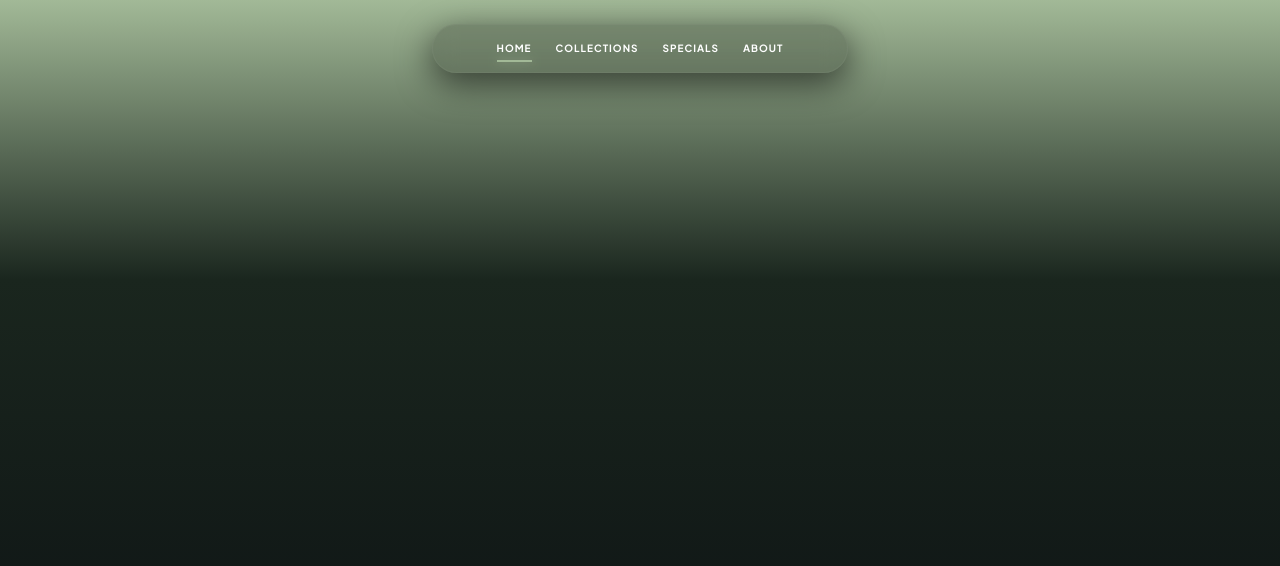
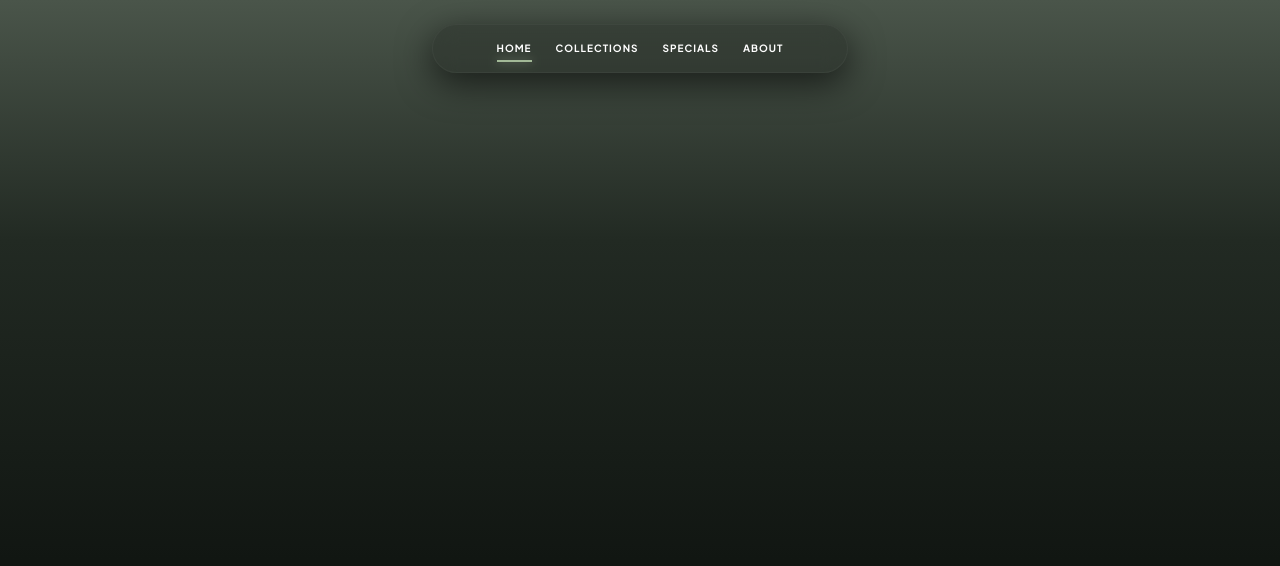
Before and after one commit to KasunLakma/green-girl-ecommerce, a Next.js app: page / in a window 1280 px wide. Shown: the top 566 px of the page. Built offline with nearby package versions, Linux system fonts and the light colour scheme.

Commit message:
feat: initialize global CSS with Tailwind configuration and custom theme styles

```diff
--- a/src/app/globals.css
+++ b/src/app/globals.css
@@ -2,7 +2,7 @@
 @import "tailwindcss";
 
 :root {
-  --bg-primary: #0B0F12;
+  --bg-primary: #0B0E0B;
   --text-primary: #FFFFFF;
   --text-secondary: #94A3B8;
 }
@@ -13,12 +13,17 @@
   --color-muted: var(--text-secondary);
 }
 
+html, body {
+  min-height: 100vh;
+  overflow-x: hidden;
+  margin: 0;
+  padding: 0;
+}
+
 body {
-  background: linear-gradient(to bottom, #A2B997 0%, #1A261E 35%, #0B0F12 100%) no-repeat fixed;
+  background: linear-gradient(to bottom, #4A554A 0%, #222A23 30%, #111612 70%, #0B0E0B 100%) no-repeat fixed;
   color: var(--text-primary);
   font-family: 'Plus Jakarta Sans', sans-serif;
-  overflow-x: hidden;
-  min-height: 100vh;
   -webkit-font-smoothing: antialiased;
 }
 
```
